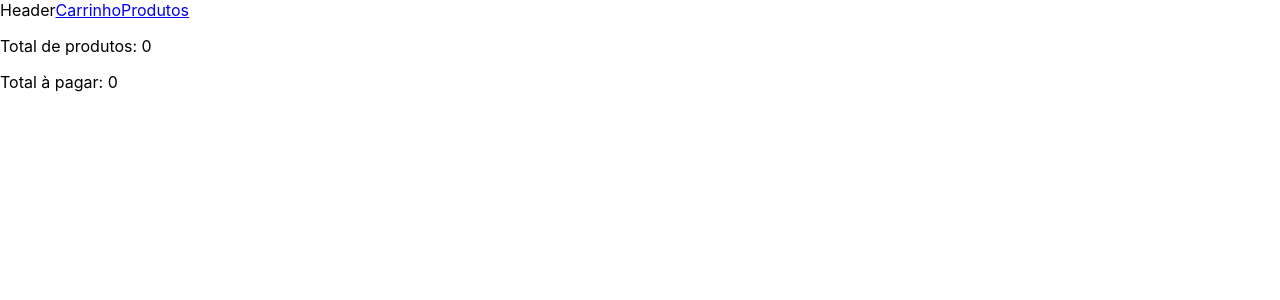
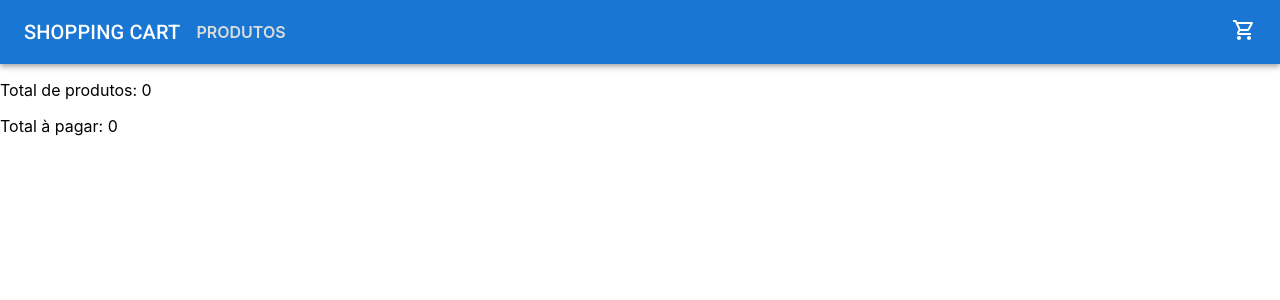
Before and after one commit to RodrigoBLima/simple-shopping-cart, a React (Create React App) app: page /cart in a window 1280 px wide. Shown: the top 300 px of the page. Built offline with nearby package versions, Linux system fonts and the light colour scheme.

Commit message:
feat(SPCRT-0000): fixing header ui

```diff
--- a/src/containers/Main.tsx
+++ b/src/containers/Main.tsx
@@ -1,28 +1,11 @@
 import React from 'react';
-import { createTheme, ThemeProvider } from '@mui/material/styles';
-import { orange } from '@mui/material/colors';
+
+import { ThemeProvider } from '@mui/material/styles';
 import { CartProvider } from '../contexts/cart/CartContextProvider';
+
+import theme from '../types/theme';
+
 import Routes from '../routes';
-
-declare module '@mui/material/styles' {
-  interface Theme {
-    status: {
-      danger: string;
-    };
-  }
-  // allow configuration using `createTheme`
-  interface ThemeOptions {
-    status?: {
-      danger?: string;
-    };
-  }
-}
-
-const theme = createTheme({
-  status: {
-    danger: orange[500]
-  }
-});
 
 export default function Main() {
   return (
--- a/src/layout/Header/index.tsx
+++ b/src/layout/Header/index.tsx
@@ -1,12 +1,106 @@
-import React from 'react';
+import * as React from 'react';
+
+import MenuIcon from '@mui/icons-material/Menu';
+import {
+  AppBar,
+  Box,
+  Toolbar,
+  IconButton,
+  Typography,
+  Menu,
+  Container,
+  MenuItem,
+  Badge
+} from '@mui/material';
+
+import ShoppingCartOutlinedIcon from '@mui/icons-material/ShoppingCartOutlined';
+
 import { Link } from 'react-router-dom';
+import { useCartContext } from '../../contexts/cart/CartContextProvider';
 
-export default function Header() {
+function Header() {
+  const { total } = useCartContext();
+
+  const [anchorElNav, setAnchorElNav] = React.useState<null | HTMLElement>(
+    null
+  );
+
+  const handleOpenNavMenu = (event: React.MouseEvent<HTMLElement>) => {
+    setAnchorElNav(event.currentTarget);
+  };
+
+  const handleCloseNavMenu = () => {
+    setAnchorElNav(null);
+  };
+
   return (
-    <div>
-      Header
-      <Link to="/cart">Carrinho</Link>
-      <Link to="/">Produtos</Link>
-    </div>
+    <AppBar position="static">
+      <Container maxWidth="xl">
+        <Toolbar disableGutters>
+          <Typography
+            variant="h6"
+            noWrap
+            component="div"
+            sx={{ mr: 2, display: { xs: 'none', md: 'flex' } }}>
+            SHOPPING CART
+          </Typography>
+
+          <Box sx={{ flexGrow: 1, display: { xs: 'flex', md: 'none' } }}>
+            <IconButton
+              size="large"
+              aria-label="account of current user"
+              aria-controls="menu-appbar"
+              aria-haspopup="true"
+              onClick={handleOpenNavMenu}
+              color="inherit">
+              <MenuIcon />
+            </IconButton>
+            <Menu
+              id="menu-appbar"
+              anchorEl={anchorElNav}
+              anchorOrigin={{
+                vertical: 'bottom',
+                horizontal: 'left'
+              }}
+              keepMounted
+              transformOrigin={{
+                vertical: 'top',
+                horizontal: 'left'
+              }}
+              open={Boolean(anchorElNav)}
+              onClose={handleCloseNavMenu}
+              sx={{
+                display: { xs: 'block', md: 'none' }
+              }}>
+              <MenuItem onClick={handleCloseNavMenu}>
+                <Link to="/">PRODUTOS</Link>
+              </MenuItem>
+            </Menu>
+          </Box>
+
+          <Typography
+            variant="h6"
+            noWrap
+            component="div"
+            sx={{ flexGrow: 1, display: { xs: 'flex', md: 'none' } }}>
+            SHOPPING CART
+          </Typography>
+          <Box sx={{ flexGrow: 1, display: { xs: 'none', md: 'flex' } }}>
+            <Link to="/" onClick={handleCloseNavMenu}>
+              PRODUTOS
+            </Link>
+          </Box>
+
+          <Box sx={{ flexGrow: 0 }}>
+            <Badge badgeContent={total} color="info">
+              <Link to="/cart">
+                <ShoppingCartOutlinedIcon height={40} htmlColor="#FFF" />
+              </Link>
+            </Badge>
+          </Box>
+        </Toolbar>
+      </Container>
+    </AppBar>
   );
 }
+export default Header;
--- a/src/styles/global.css
+++ b/src/styles/global.css
@@ -11,3 +11,10 @@ code {
   font-family: source-code-pro, Menlo, Monaco, Consolas, 'Courier New',
     monospace;
 }
+
+a {
+  text-decoration: none;
+  font-weight: 600;
+  font-size: 16px;
+  color: #DDD;
+}
--- /dev/null
+++ b/src/types/theme.ts
@@ -0,0 +1,27 @@
+import { createTheme } from '@mui/material/styles';
+import { deepPurple } from '@mui/material/colors';
+
+declare module '@mui/material/styles' {
+  interface Theme {
+    status: {
+      danger: string;
+      primary: string;
+    };
+  }
+  // allow configuration using `createTheme`
+  interface ThemeOptions {
+    status?: {
+      danger?: string;
+      primary?: string;
+    };
+  }
+}
+
+const theme = createTheme({
+  status: {
+    danger: deepPurple[500],
+    primary: deepPurple[600]
+  }
+});
+
+export default theme;
```
